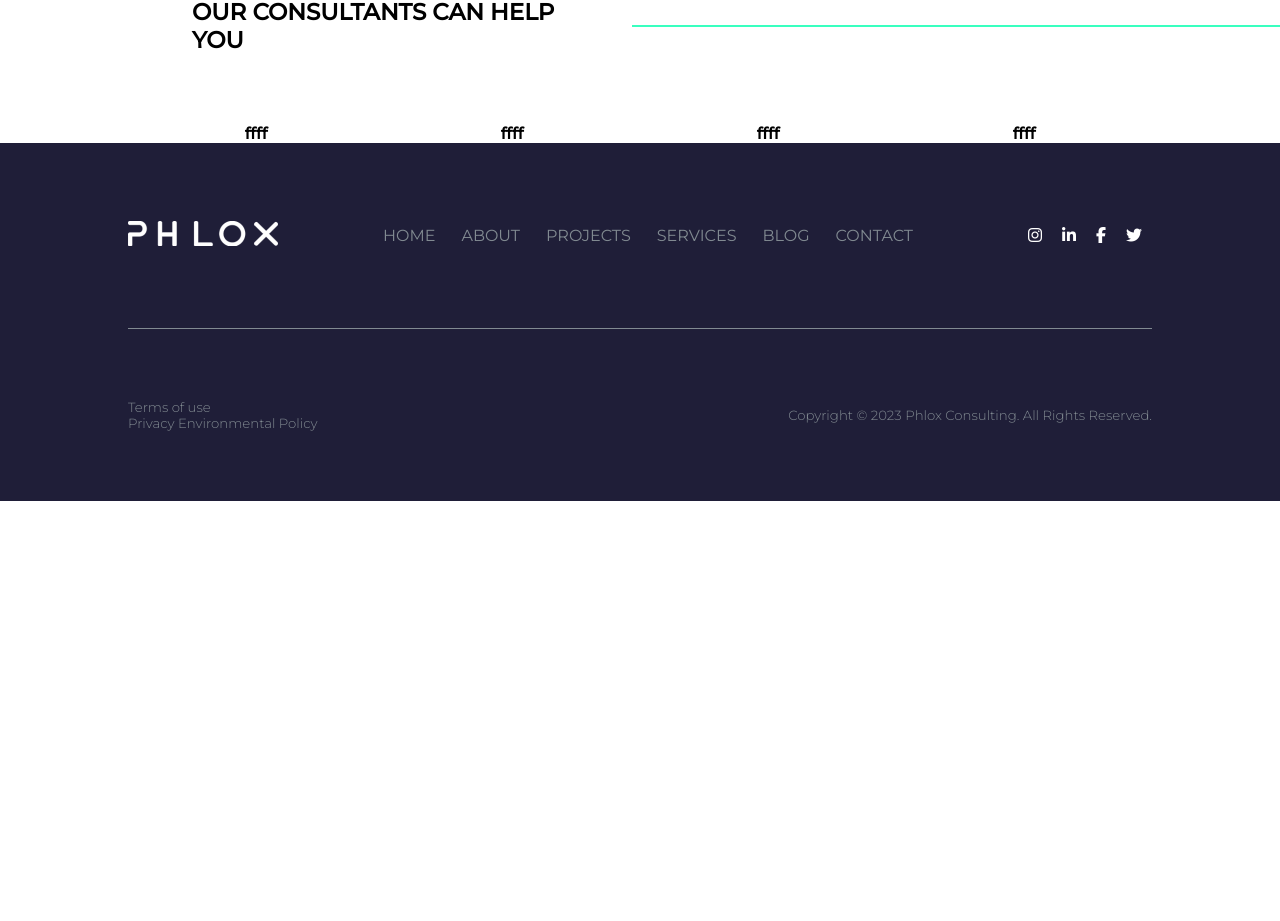
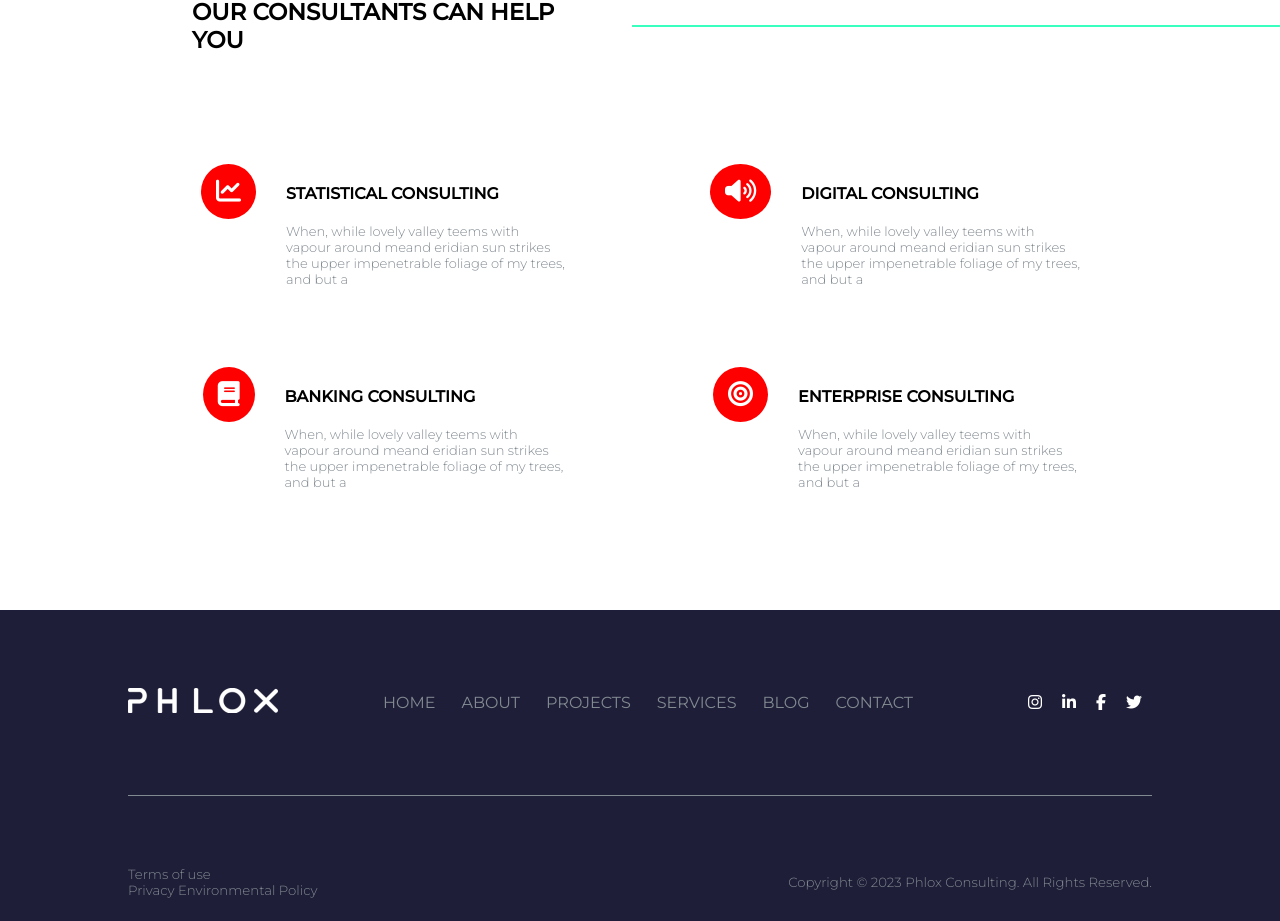
Before and after one commit to Alexbarile/proj-html-vuejs, a Vue app: page / in a window 1280 px wide. Shown: the part 1076-1997 px from the top of the page. Before the commit the page ends 1577 px from the top, so only its background shows below. Built offline with nearby package versions, Linux system fonts and the light colour scheme.

Commit message:
prima sezione main con AppInfo.vue

```diff
--- a/src/components/AppInfo.vue
+++ b/src/components/AppInfo.vue
@@ -3,14 +3,18 @@ export default {
     props:{
         info: Object
     },
-
 }
 </script>
 
 <template>
     <div class="cardInfo">
-        <h4>{{ info.description }}</h4>
-
+        <div class="miniature">
+            <i :class="info.icon"></i>
+        </div>
+        <div class="info">
+            <h4>{{ info.title }}</h4>
+            <h5>{{ info.description }}</h5>
+        </div>
     </div>
 </template>
 
@@ -18,4 +22,34 @@ export default {
 @use '../styles/partials/mixins' as *;
 @use '../styles/partials/variables' as *;
 
+    .cardInfo{
+        width: calc(100% / 2);
+        display: flex;
+        justify-content: center;
+        padding: 40px;
+
+        .miniature{
+            margin-right: 30px;
+            i{
+                padding: 15px;
+                background-color: red;
+                border-radius: 100%;
+                color: white;
+                font-size: 25px;
+            }
+        }
+
+        .info{
+            width: 65%;
+            h4{
+                padding: 20px 0 20px 0;
+            }
+
+            h5 {
+                font-size: 13px;
+                font-weight: 100;
+                color: $darkgray
+            }
+        }
+    }
 </style>
--- a/src/components/AppMain.vue
+++ b/src/components/AppMain.vue
@@ -82,15 +82,8 @@ export default {
     .container-80{
         .row{
             display: flex;
-            align-items: center;
-            justify-content: space-around;
             flex-wrap: wrap;
-
-            // .col{
-            //     width: 50%;
-            //     display: flex;
-            //     justify-content: center;
-            // }
+            margin-bottom: 80px;
         }
     }
 
--- a/src/store.js
+++ b/src/store.js
@@ -6,20 +6,26 @@ export const store = reactive({
 
     cardInfo: [
         {
-            title: 'ciao',
-            description: 'ffff'
+            title: 'STATISTICAL CONSULTING',
+            description: 'When, while lovely valley teems with vapour around meand eridian sun strikes the upper impenetrable foliage of my trees, and but a',
+            icon: 'fa-solid fa-chart-line',
+
         },
         {
-            title: 'ciao',
-            description: 'ffff'
+            title: 'DIGITAL CONSULTING',
+            description: 'When, while lovely valley teems with vapour around meand eridian sun strikes the upper impenetrable foliage of my trees, and but a',
+            icon: 'fa-solid fa-volume-high'
+
         },
         {
-            title: 'ciao',
-            description: 'ffff'
+            title: 'BANKING CONSULTING',
+            description: 'When, while lovely valley teems with vapour around meand eridian sun strikes the upper impenetrable foliage of my trees, and but a',
+            icon: 'fa-solid fa-book'
         },
         {
-            title: 'ciao',
-            description: 'ffff'
+            title: 'ENTERPRISE CONSULTING',
+            description: 'When, while lovely valley teems with vapour around meand eridian sun strikes the upper impenetrable foliage of my trees, and but a',
+            icon: 'fa-solid fa-bullseye'
         },
 
     ],
```
